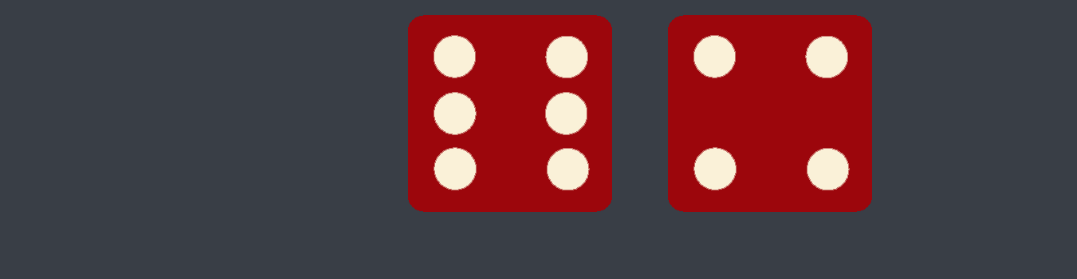
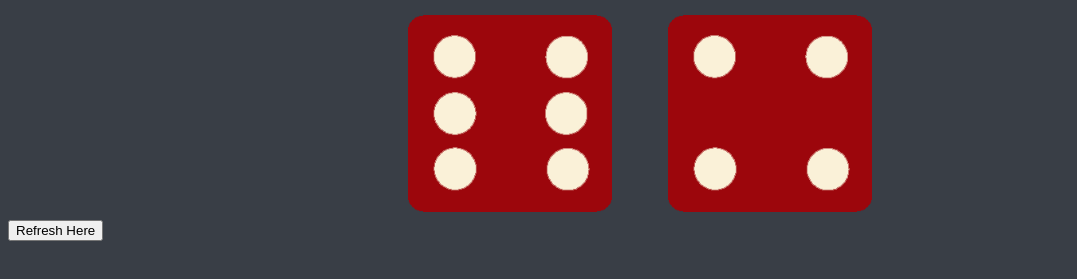
Before and after one commit to anjalikray/Dice-Game, a plain HTML site: page index.html in a window 1280 px wide. Shown: the part 297-576 px from the top of the page, without its empty margins (0-1077 px from the left). Drawn offline with Linux system fonts and the light colour scheme.

Commit message:
Update index.html

```diff
--- a/index.html
+++ b/index.html
@@ -21,6 +21,11 @@
         <img class="img2" src="./images/dice6.png">
       </div>
 
+      </div>
+    <div class="btn">
+      <input type="button" value="Refresh Here" onclick="refresh(this)">
+    </div>
+
     </div>
 
     <script src="./index.js"></script>
```
